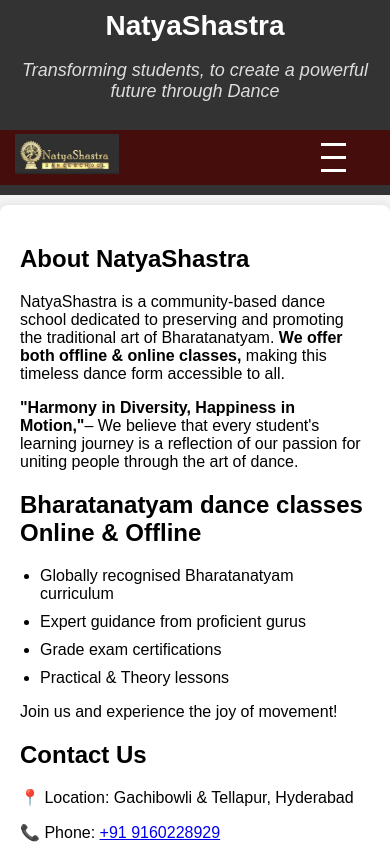
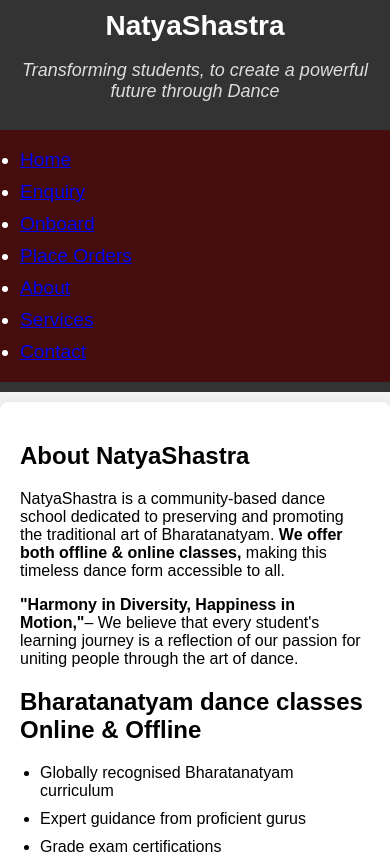
Before and after one commit to NatyaShastra/natya, a React (Vite) app: page /about in a window 390 px wide. Shown: the top 854 px of the page. Built offline with nearby package versions, Linux system fonts and the light colour scheme.

Commit message:
Mobile friendly styles

```diff
--- a/src/components/Navbar.tsx
+++ b/src/components/Navbar.tsx
@@ -8,25 +8,15 @@
 
   return (
     <nav className="navbar">
-      <div className="nav-container">
-        <Link to="/" className="nav-logo">
-        <img src={logo} alt="NatyaShastra Logo" className="header-logo" />
-        </Link>
-        <div className="menu-icon" onClick={() => setMenuOpen(!menuOpen)}>
-          <div className={menuOpen ? "bar open" : "bar"}></div>
-          <div className={menuOpen ? "bar open" : "bar"}></div>
-          <div className={menuOpen ? "bar open" : "bar"}></div>
-        </div>
-        <ul className={menuOpen ? "nav-links open" : "nav-links"}>
-          <li><Link to="/" onClick={() => setMenuOpen(false)}>Home</Link></li>
-          <li><Link to="/enquiry" onClick={() => setMenuOpen(false)}>Enquiry</Link></li>
-          <li><Link to="/onboarding" onClick={() => setMenuOpen(false)}>Onboard</Link></li>
-          <li><Link to="/booking" onClick={() => setMenuOpen(false)}>Order</Link></li>
-          <li><Link to="/about" onClick={() => setMenuOpen(false)}>Contact</Link></li>
-          {/* <li><Link to="/services" onClick={() => setMenuOpen(false)}>Services</Link></li>
-          <li><Link to="/contact" onClick={() => setMenuOpen(false)}>Contact</Link></li> */}
-        </ul>
-      </div>
+      <ul>
+        <li><Link to="/">Home</Link></li>
+        <li><Link to="/enquiry">Enquiry</Link></li>
+        <li><Link to="/onboarding">Onboard</Link></li>
+        <li><Link to="/booking">Place Orders</Link></li>
+        <li><Link to="/about">About</Link></li>
+        <li><Link to="/services">Services</Link></li>
+        <li><Link to="/contact">Contact</Link></li>
+      </ul>
     </nav>
   );
 };
```
